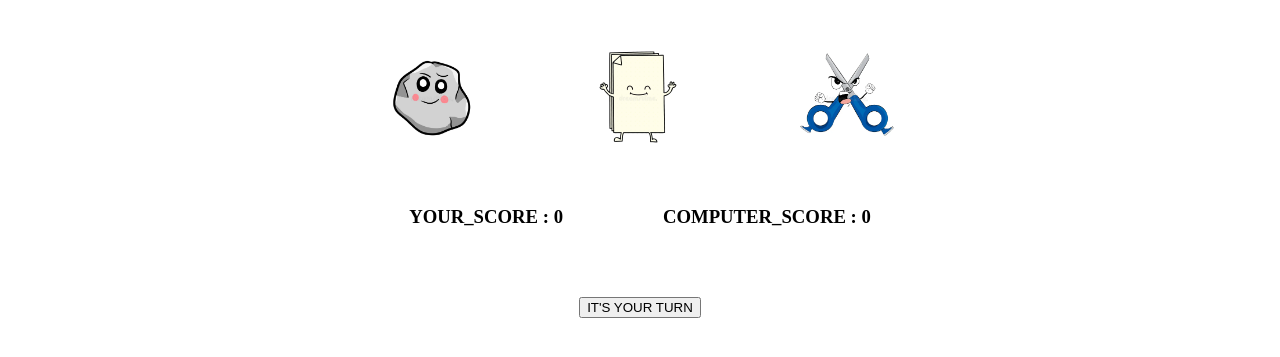
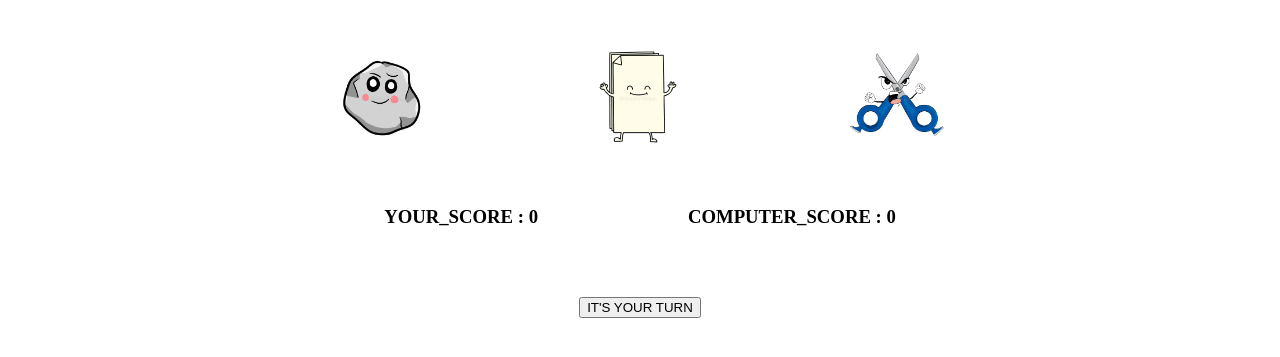
Before and after one commit to shivasky18/rock-paper-scissor, a plain HTML site: page index.html in a window 1280 px wide. Shown: the part 101-458 px from the top of the page. Drawn offline with Linux system fonts and the light colour scheme.

Commit message:
changes css

```diff
--- a/style.css
+++ b/style.css
@@ -17,13 +17,13 @@ img {
   /* flex-direction: column; */
   justify-content:center;
   /* align-items: center; */
-  gap: 100px;
+  gap: 150px;
   padding-bottom: 40px;
 }
 #second {
     display: flex;
     justify-content: center;
-    gap :100px;
+    gap :150px;
     padding-bottom: 50px;
 }
 #third{
```
